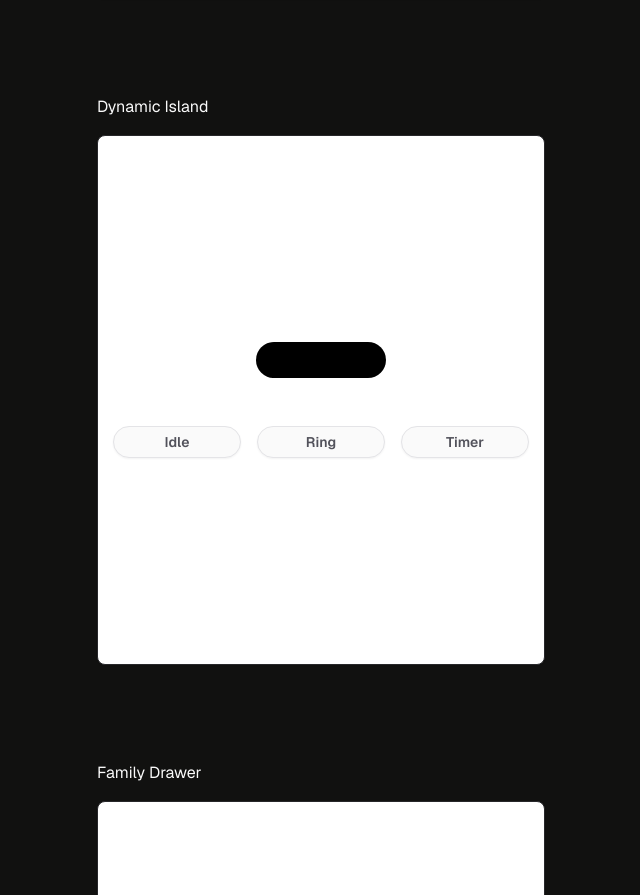
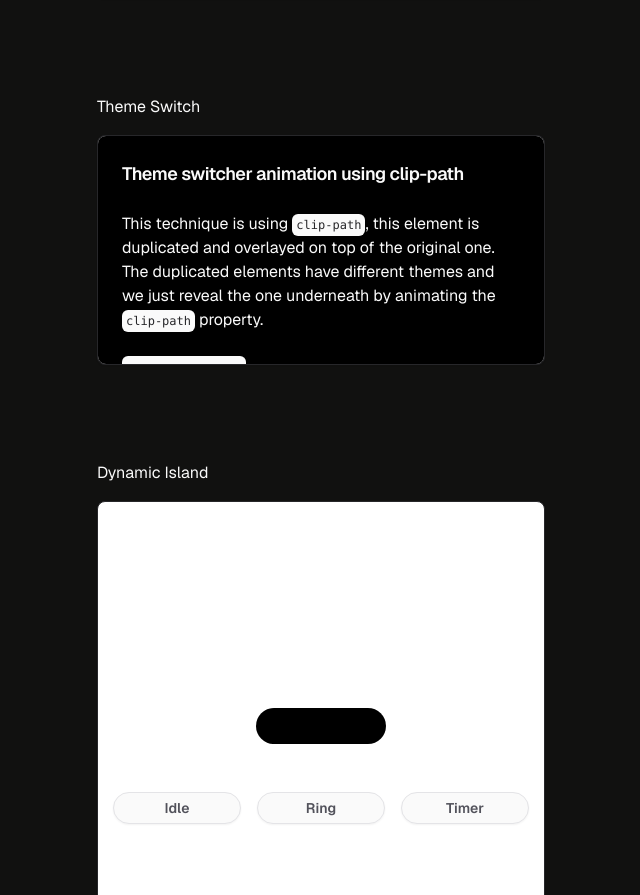
Before and after one commit to lucasyule2212/animations-vault, a Next.js app: page / in a window 1280 px wide. Shown: the part 879-1774 px from the top of the page, without its empty margins (319-959 px from the left). Built offline with nearby package versions, Linux system fonts and the light colour scheme.

Commit message:
fet: adding switch-theme componenets

```diff
--- /dev/null
+++ b/src/app/(home)/components/switch-theme-section.tsx
@@ -0,0 +1,14 @@
+import SwitchThemeComponent from "@/components/switch-theme/switch-theme-component"
+
+const SwitchThemeSection = () => {
+  return (
+    <section className="mt-24 flex flex-col gap-4 sm:px-16 md:px-20 lg:px-32 xl:px-52">
+      <header className="flex items-center gap-4">
+        <h2>Theme Switch</h2>
+      </header>
+      <SwitchThemeComponent />
+    </section>
+  )
+}
+
+export default SwitchThemeSection
--- a/src/app/(home)/page.tsx
+++ b/src/app/(home)/page.tsx
@@ -11,6 +11,7 @@ import HoldToDeleteSection from './components/hold-to-delete-section'
 import MultiStepComponentSection from './components/multi-step-component-section'
 import MultipleStateButtonSection from './components/multiple-state-button-section'
 import SpringSection from './components/spring-section'
+import SwitchThemeSection from './components/switch-theme-section'
 import TrashInteractionSection from './components/trash-interaction-section'
 
 export default function Home() {
@@ -19,6 +20,7 @@ export default function Home() {
       <HeaderSection />
       <div className="animate-orchestration delay-500">
         <HoldToDeleteSection />
+        <SwitchThemeSection />
         <DynamicIslandSection />
         <FamilyDrawerSection />
         <CssOnlySection />
--- /dev/null
+++ b/src/components/switch-theme/switch-theme-component.module.css
@@ -0,0 +1,17 @@
+.theme-overlay-inactive{
+  clip-path: inset(0px 0px 0px 0px);
+}
+
+.theme-overlay-active{
+  animation: theme-overlay-active 0.5s var(--ease-in-out-circ) forwards;
+}
+
+
+@keyframes theme-overlay-active{
+  0%{
+    clip-path: inset(0px 0px 100% 0px);
+  }
+  100%{
+    clip-path: inset(0px 0px 0px 0px);
+  }
+}
--- /dev/null
+++ b/src/components/switch-theme/switch-theme-component.tsx
@@ -0,0 +1,63 @@
+"use client";
+import { useState } from "react";
+import { Card, CardContent, CardFooter, CardHeader, CardTitle } from "../ui/card";
+import { cn } from "@/lib/utils";
+import { Button } from "../ui/button";
+import styles from "./switch-theme-component.module.css";
+
+
+
+const ClipPathBadge = ({ className }: { className?: string }) => {
+  return (
+    <span className={cn("font-mono bg-accent-foreground text-accent rounded-md px-1 py-1 w-fit text-xs", className)}>
+      clip-path
+    </span>
+  )
+}
+
+
+export default function SwitchThemeComponent() {
+  const [theme, setTheme] = useState("dark");
+
+  return (
+    <Card className="relative flex w-full min-w-[350px] min-h-[230px] flex-col items-start justify-start gap-12">
+      <Card key='dark' className={cn("border-none bg-black w-full h-full absolute inset-0",
+        styles['theme-overlay-inactive'],
+        theme === "dark" && ` ${styles['theme-overlay-active']} z-10`,
+        theme === "light" && "z-0")}>
+        <CardHeader>
+          <CardTitle className="text-lg">
+            Theme switcher animation using clip-path
+          </CardTitle>
+        </CardHeader>
+        <CardContent>
+          <p className="text-pretty max-w-2xl">This technique is using <ClipPathBadge />, this element is duplicated and overlayed on top of the original one. The duplicated elements have different themes and we just reveal the one underneath by animating the <ClipPathBadge /> property.</p>
+        </CardContent>
+        <CardFooter>
+          <Button onClick={() => setTheme('light')} className="active:scale-95 transition-all duration-200">
+            Switch Theme
+          </Button>
+        </CardFooter>
+      </Card>
+      <Card key='light' className={cn("border-none text-black bg-white w-full h-full absolute inset-0",
+        styles['theme-overlay-inactive'],
+        theme === "light" && ` ${styles['theme-overlay-active']} z-10`,
+        theme === "dark" && "z-0")}>
+        <CardHeader>
+          <CardTitle className="text-lg">
+            Theme switcher animation using clip-path
+          </CardTitle>
+        </CardHeader>
+        <CardContent>
+          <p className="text-pretty max-w-2xl">This technique is using <ClipPathBadge className="bg-black text-white" />, this element is duplicated and overlayed on top of the original one. The duplicated elements have different themes and we just reveal the one underneath by animating the <ClipPathBadge className="bg-black text-white" /> property.</p>
+        </CardContent>
+        <CardFooter>
+          <Button onClick={() => setTheme('dark')} className="bg-black text-white hover:bg-black/85 active:scale-95 transition-all duration-200">
+            Switch Theme
+          </Button>
+        </CardFooter>
+      </Card>
+
+    </Card>
+  );
+}
```
